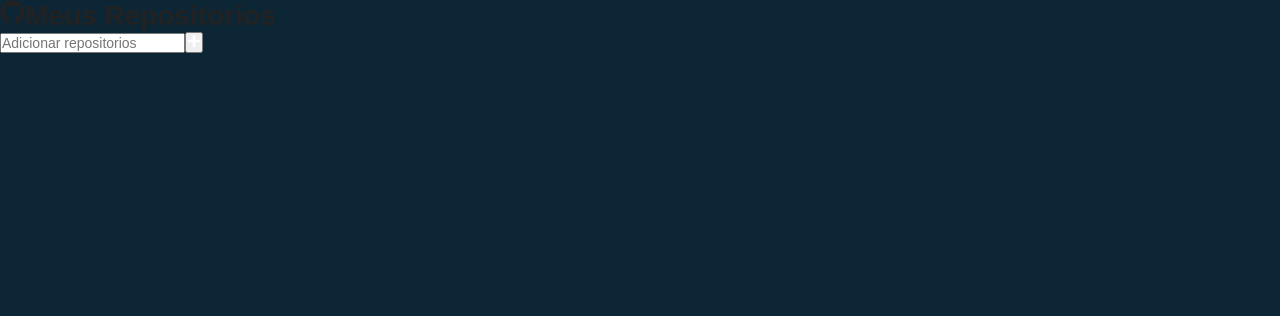
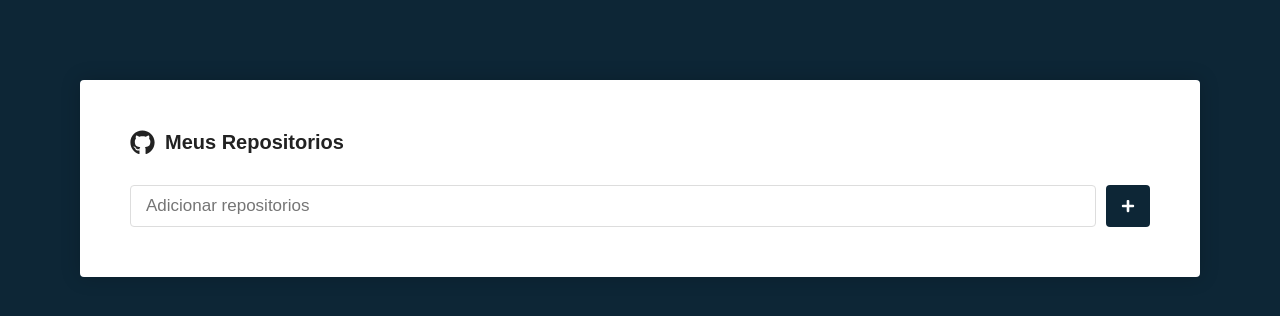
Before and after one commit to jorgelucasalima/repos, a React (Create React App) app: page / in a window 1280 px wide. Shown: the top 316 px of the page. Built offline with nearby package versions, Linux system fonts and the light colour scheme.

Commit message:
alteração no styled component do main

```diff
--- a/package.json
+++ b/package.json
@@ -6,6 +6,7 @@
     "@testing-library/jest-dom": "^5.11.4",
     "@testing-library/react": "^11.1.0",
     "@testing-library/user-event": "^12.1.10",
+    "axios": "^0.21.4",
     "react": "^17.0.2",
     "react-dom": "^17.0.2",
     "react-icons": "^4.2.0",
--- a/src/pages/Main/index.js
+++ b/src/pages/Main/index.js
@@ -1,8 +1,25 @@
-import React from "react";
+import React, {useState} from "react";
 import {Container, Form, SubmitButton} from './styles'
 import {FaGithub, FaPlus} from 'react-icons/fa'
 
 export default function Main(){
+
+  const [newRepo, setNewRepo] = useState('')
+
+
+
+  function handleSubmit(e) {
+    e.preventDefault()
+
+    console.log(newRepo)
+  }
+
+
+  function handleInputChange(e) {
+    setNewRepo(e.target.value)
+  }
+
+
   return(
     <Container>
       <h1>
@@ -10,8 +27,13 @@ export default function Main(){
         Meus Repositorios
       </h1>
 
-      <Form onSubmit={()=>{}}>
-        <input type="text" placeholder="Adicionar repositorios" />
+      <Form onSubmit={handleSubmit}>
+        <input
+        type="text"
+        placeholder="Adicionar repositorios"
+        value={newRepo}
+        onChange={handleInputChange}
+        />
 
         <SubmitButton>
           <FaPlus color="#FFF" size={14} />
--- a/src/pages/Main/styles.js
+++ b/src/pages/Main/styles.js
@@ -1,17 +1,54 @@
 import styled from 'styled-components';
 
 export const Container = styled.div`
-  max-width: 700%;
-  background: ;
+  max-width: 500%;
+  background: #FFF;
+  border-radius: 4px;
+  box-shadow: 0 0px 20px rgba(0,0,0, 0.2);
+  padding: 50px;
+  margin: 80px;
+
+  h1 {
+    font-size: 20px;
+    display: flex;
+    align-items: center;
+    flex-direction: row;
+
+    svg {
+      margin-right: 10px;
+    }
+
+  }
 
   `;
 
 export const Form = styled.form`
+  margin-top: 30px ;
+  display: flex;
+  flex-direction: row;
+
+  input {
+    flex: 1;
+    border: 1px solid #DDD;
+    padding: 10px 15px;
+    border-radius: 4px;
+    font-size: 17px;
+  }
 
 
   `;
 
-export const SubmitButton = styled.button`
+export const SubmitButton = styled.button.attrs({
+  type: 'submit'
+})`
+  background: #0D2636;
+  border: 0;
+  border-radius: 4px;
+  margin-left: 10px;
+  padding: 0 15px;
+  display: flex;
+  justify-content: center;
+  align-items: center;
 
 
   `;
```
Also changed, not shown: 1 other file (tests, documents, lock files or other folders).
